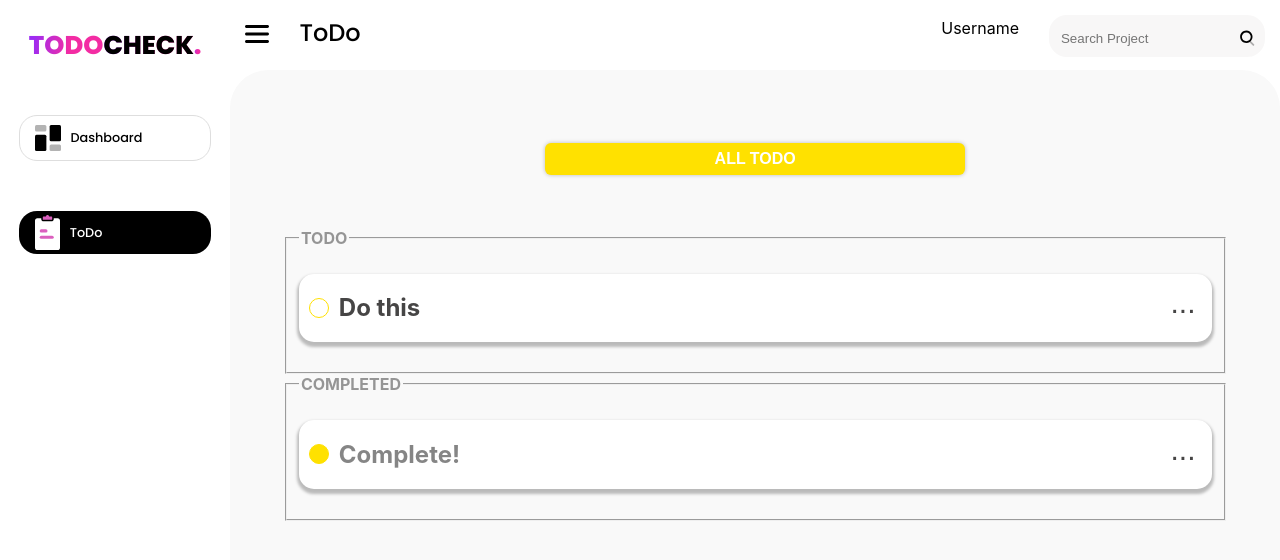
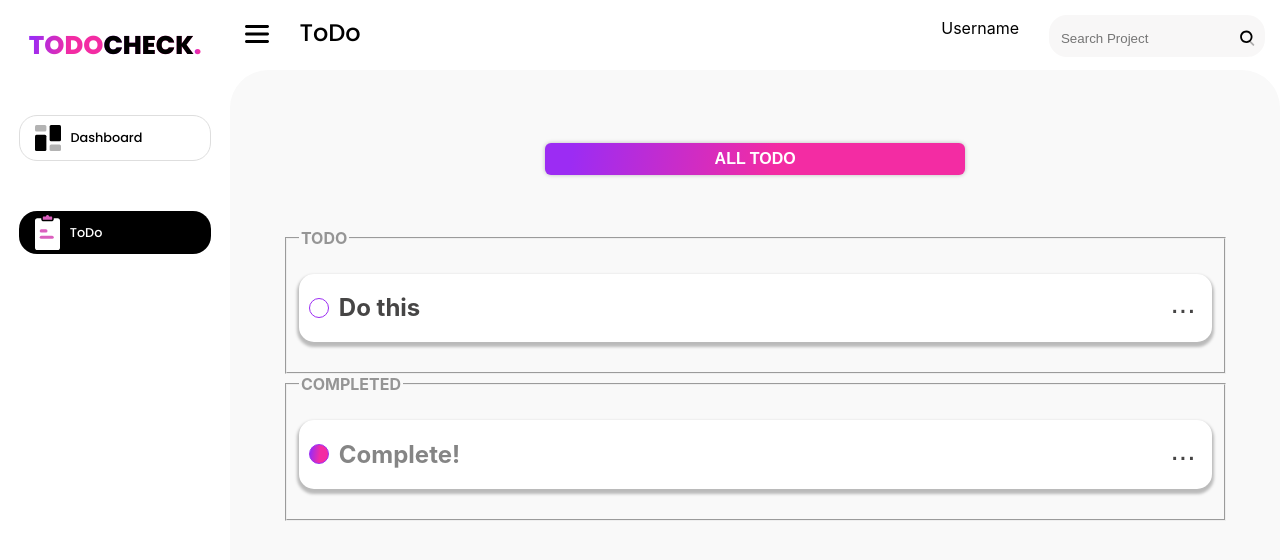
Before and after one commit to AgiTochka/todo-app, a React (Create React App) app: page /tasks in a window 1280 px wide. Shown: the top 560 px of the page. Built offline with nearby package versions, Linux system fonts and the light colour scheme.

Commit message:
feat: colors

```diff
--- a/src/components/task/task.css
+++ b/src/components/task/task.css
@@ -21,7 +21,7 @@
 }
 
 .btn-check{
-    border: 1px solid rgb(255, 225, 0);
+    border: 1px solid #9C2CF3;
     background: none;
     margin: 10px;
     width: 20px;
@@ -35,7 +35,8 @@
 .btn-check:hover,
 .completed .btn-check
 {
-    background-color: rgb(255, 225, 0);
+
+    background-image: linear-gradient(96.77deg, #9C2CF3 6.68%, #F32CA3 55.12%);
 }
 
 .btn-edit{
--- a/src/pages/tasks/Tasks.css
+++ b/src/pages/tasks/Tasks.css
@@ -25,7 +25,7 @@
     border-radius: 6px;
     text-align: center;
     margin: 7% 30% 5% 30%;
-    background-color: rgb(255, 225, 0);
+    background-image: linear-gradient(96.77deg, #9C2CF3 6.68%, #F32CA3 55.12%);
     outline: none;
     border: none;
     box-shadow: 0 0 4px rgba(0,0,0,0.25);
```
